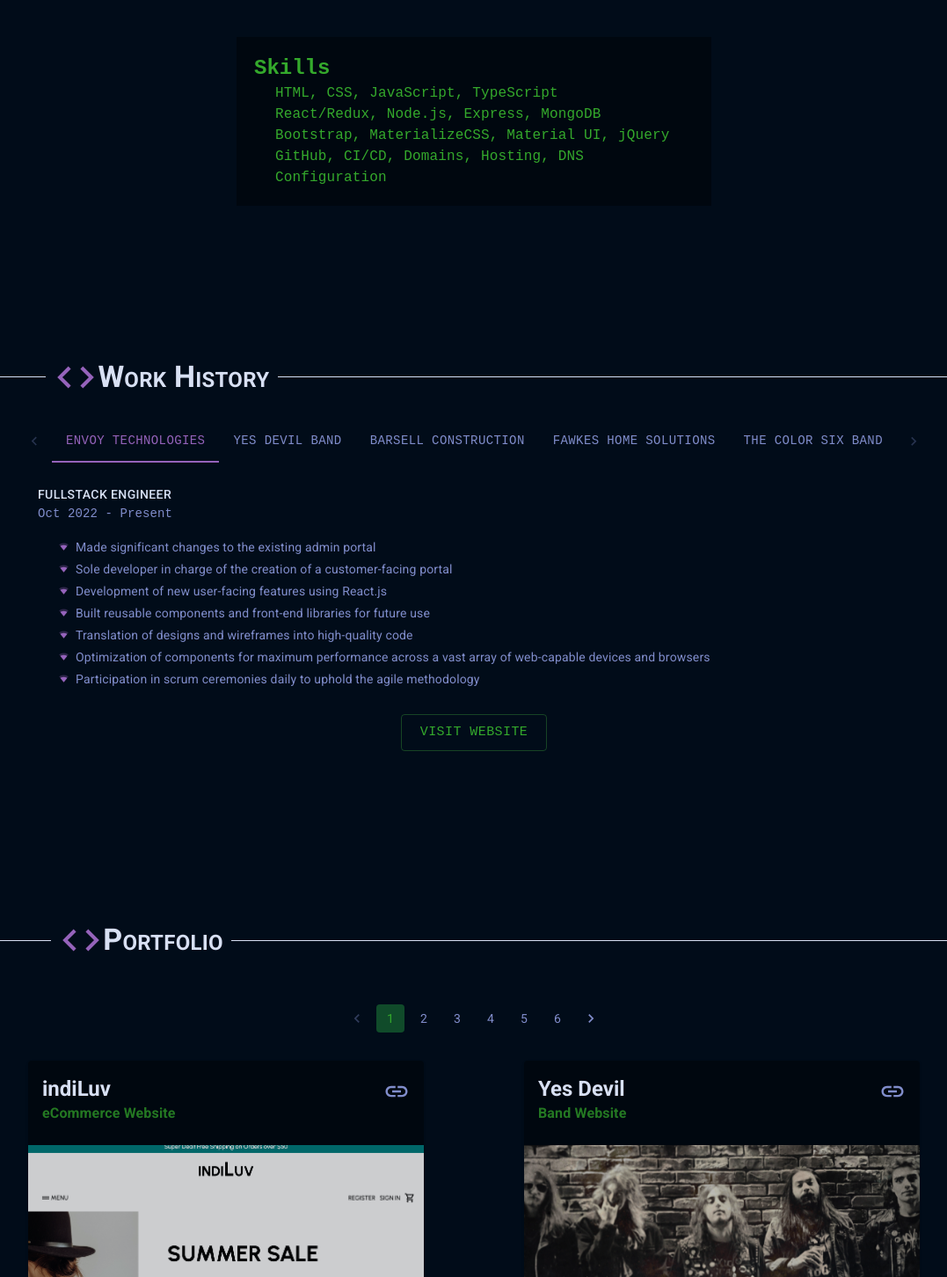
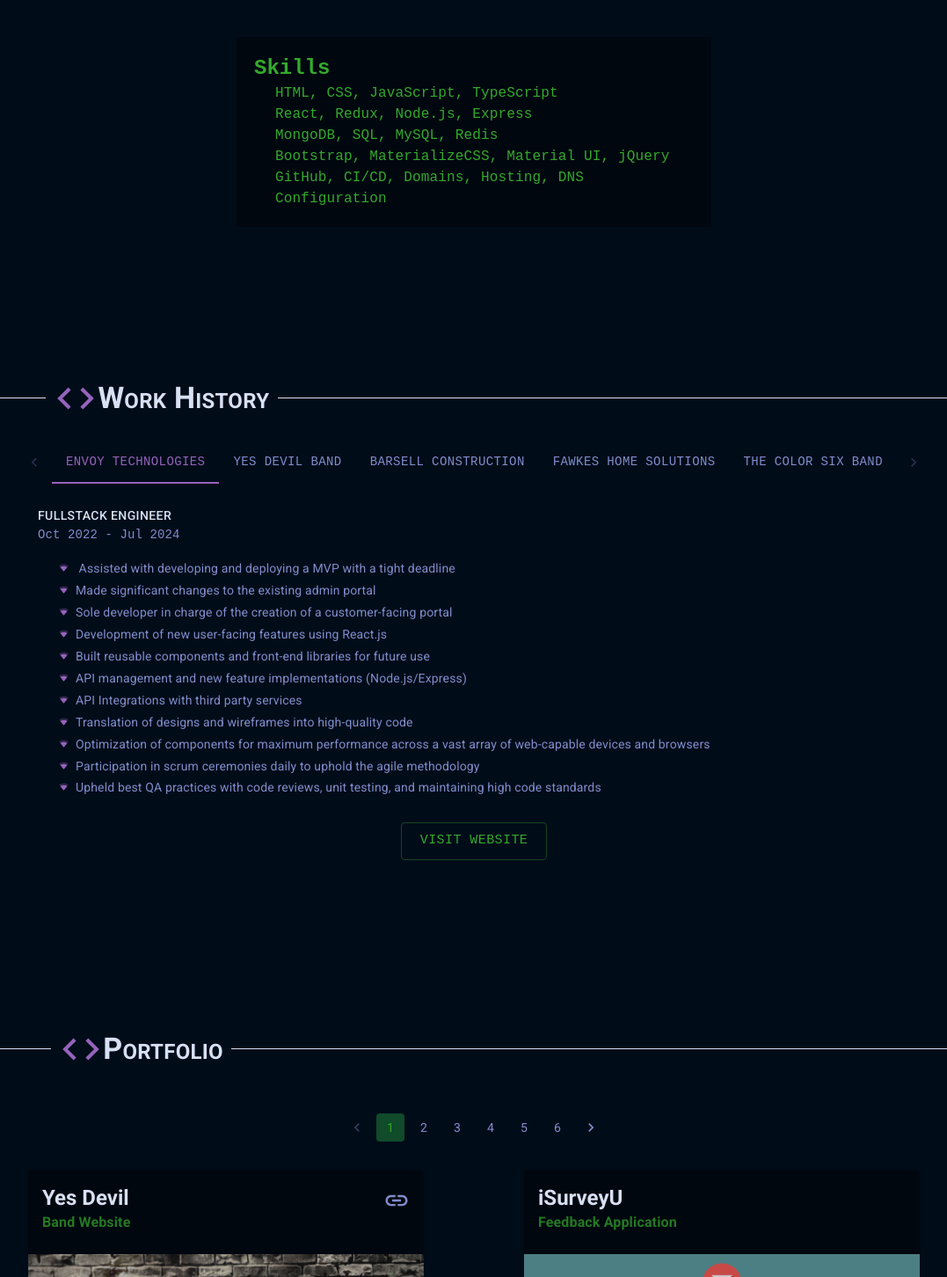
Before and after one commit to logan-barsell/loganb-portfolio, a React (Create React App) app: page / in a window 1280 px wide. Shown: the part 1258-2710 px from the top of the page at 88% size, without its empty margins (101-1178 px from the left). Built offline with nearby package versions, Linux system fonts and the light colour scheme.

Commit message:
Updated work history description, skills, bio, and header

```diff
--- a/src/components/Aboutme/Bio.js
+++ b/src/components/Aboutme/Bio.js
@@ -16,7 +16,7 @@ const Bio = () => {
         variant='body1'
         component='div'
         gutterBottom>
-        <strong>My interest</strong> in coding and web development began in 2017
+        <strong>My interest</strong> in coding and software development began in 2017
         when I traveled to Amsterdam to study at&nbsp;
         <Link href="https://www.coursereport.com/schools/new-york-code-design-academy" target="_blank" color="#34a92c">New York Code &amp; Design Academy</Link>.
         There in the Netherlands is where I started to dream my dream,
@@ -26,7 +26,7 @@ const Bio = () => {
         variant='body1'
         component='div'
         gutterBottom>
-        <strong>Today</strong>, I spend my time doing freelance work, staying on the cutting edge
+        <strong>Today</strong>, I spend my time doing contract/freelance work, staying on the cutting edge
         of technology by enrolling in courses on&nbsp;
         <Link href="https://www.udemy.com/" target="_blank" color="#34a92c">Udemy</Link>
         , and reading up on the latest
--- a/src/components/Aboutme/Skills.js
+++ b/src/components/Aboutme/Skills.js
@@ -34,7 +34,12 @@ const Skills = () => {
         <Typography
           variant='body1'
           component='div'
-        >React/Redux, Node.js, Express, MongoDB
+        >React, Redux, Node.js, Express
+        </Typography>
+        <Typography
+          variant='body1'
+          component='div'
+        >MongoDB, SQL, MySQL, Redis
         </Typography>
         <Typography
           variant='body1'
--- a/src/components/Intro.js
+++ b/src/components/Intro.js
@@ -48,7 +48,7 @@ const Intro = React.forwardRef(({ scrollEvent }, refs) => {
             }}
             variant="h4"
             component="div">
-            Web Developer
+            Full-Stack Developer
           </Typography>
         </Box>
         <Box sx={{ mb: 12, mt: 10, px: { sm: 2, xs: 0 } }}>
--- a/src/components/Portfolio/projects.js
+++ b/src/components/Portfolio/projects.js
@@ -13,23 +13,6 @@ import audioplayer from '../../images/portfolio/audioplayer.png';
 
 
 export const projects = [
-  {
-    title: 'indiLuv',
-    type: 'eCommerce Website',
-    img: indiluv,
-    desc: 'Online Retail Store with dynamic shopping cart functionality and secure payments with Stripe API',
-    buildList: [
-      'React/Redux',
-      'Styled Components, Material UI',
-      'Node.js, Express, MongoDB',
-      'Stripe API',
-      'Email/Pass Authentication',
-      'Firestore'
-    ],
-    hosted: 'Firebase',
-    github: 'https://github.com/logan-barsell/MERN-eCommerce',
-    link: 'https://indiluv-95c92.web.app/'
-  },
   {
     title: 'Yes Devil',
     type: 'Band Website',
@@ -60,7 +43,6 @@ export const projects = [
     ],
     hosted: 'Heroku',
     github: 'https://github.com/logan-barsell/emaily-app',
-    // link: 'https://shielded-scrubland-86500.herokuapp.com/'
   },
   {
     title: 'Spotify Profile',
@@ -75,7 +57,6 @@ export const projects = [
     ],
     hosted: 'Heroku',
     github: 'https://github.com/logan-barsell/newline-spotify-app',
-    // link: 'https://my-spotify-profile-app.herokuapp.com/'
   },
   {
     title: 'JBook',
@@ -91,6 +72,23 @@ export const projects = [
     hosted: 'NPM',
     github: 'https://github.com/logan-barsell/jbook',
     link: 'https://github.com/logan-barsell/jbook'
+  },
+  {
+    title: 'indiLuv',
+    type: 'eCommerce Website',
+    img: indiluv,
+    desc: 'Online Retail Store with dynamic shopping cart functionality and secure payments with Stripe API',
+    buildList: [
+      'React/Redux',
+      'Styled Components, Material UI',
+      'Node.js, Express, MongoDB',
+      'Stripe API',
+      'Email/Pass Authentication',
+      'Firestore'
+    ],
+    hosted: 'Firebase',
+    github: 'https://github.com/logan-barsell/MERN-eCommerce',
+    link: 'https://indiluv-95c92.web.app/'
   },
   {
     title: 'Logan Barsell (V2)',
--- a/src/components/workHistory.js
+++ b/src/components/workHistory.js
@@ -3,15 +3,19 @@ export const workHistory = [
     id: 4,
     title: 'Fullstack Engineer',
     company: 'Envoy Technologies',
-    dates: 'Oct 2022 - Present',
+    dates: 'Oct 2022 - Jul 2024',
     summary: [
+      ` Assisted with developing and deploying a MVP with a tight deadline`,
       `Made significant changes to the existing admin portal`,
       `Sole developer in charge of the creation of a customer-facing portal`,
       `Development of new user-facing features using React.js`,
       `Built reusable components and front-end libraries for future use`,
+      `API management and new feature implementations (Node.js/Express)`,
+      `API Integrations with third party services`,
       `Translation of designs and wireframes into high-quality code`,
       `Optimization of components for maximum performance across a vast array of web-capable devices and browsers`,
       `Participation in scrum ceremonies daily to uphold the agile methodology`,
+      `Upheld best QA practices with code reviews, unit testing, and maintaining high code standards`
     ],
     link: 'https://www.envoythere.com/'
   },
```
